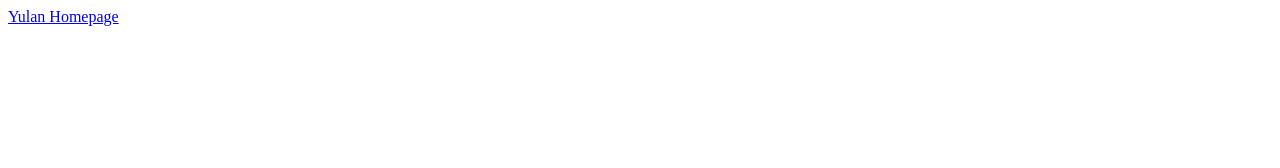
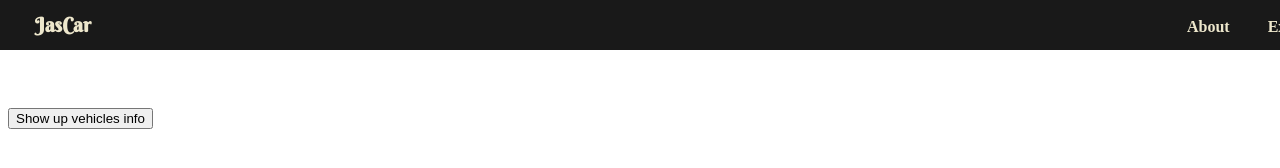
Before and after one commit to heyulan0112/Yulan-Website, a website: page explore.html in a window 1280 px wide. Drawn offline with Linux system fonts and the light colour scheme; a web font is replaced by a local one.

Commit message:
JasCar explore.html MongoDB access vehicles info code updated

```diff
--- a/explore.html
+++ b/explore.html
@@ -2,13 +2,34 @@
 <html lang="en" dir="ltr">
   <head>
     <meta charset="utf-8">
+    <link rel="stylesheet" href="css/explore.css">
     <title>Here is explore page</title>
+    <link rel="preconnect" href="https://fonts.googleapis.com">
+    <link rel="preconnect" href="https://fonts.gstatic.com" crossorigin>
+    <link href="https://fonts.googleapis.com/css2?family=Abril+Fatface&display=swap" rel="stylesheet">
+    <link href="https://fonts.googleapis.com/css2?family=Abril+Fatface&family=Sacramento&family=Syncopate:wght@700&display=swap" rel="stylesheet">
+    <link href="https://fonts.googleapis.com/css2?family=Abril+Fatface&family=Berkshire+Swash&family=Marcellus+SC&family=Sacramento&family=Syncopate:wght@700&display=swap" rel="stylesheet">
+    <link href="https://fonts.googleapis.com/css2?family=Abril+Fatface&family=Berkshire+Swash&family=Sacramento&family=Syncopate:wght@700&display=swap" rel="stylesheet">
   </head>
   <body>
     <div id="head" class="menu">
-      <a class="homepage" href="index.html">Yulan Homepage</a>
+      <a class="company-name" href="index.html">JasCar</a>
+      <div class="m-text">
+        <a class="menu-text" href="about.html">About</a>
+        <a class="menu-text" href="explore.html">Explore</a>
+        <a class="menu-text" href="login.html">Sign in</a>
+      </div>
     </div>
-    <script type='text/javascript' src='public/js/explore.js'></script>
-
+    <form id="form" action="/explore.html" method="post">
+      <!-- <div class="car-div" onload="document.getElementById('form').submit()">
+      </div> -->
+      <button style="margin-top: 100px;" type="submit" name="button"> Show up vehicles info </button>
+    </form>
+    <!-- <script type="text/javascript">
+      var f = document.querySelector('#form');
+      document.onload = function(){
+        f.submit()
+      }
+    </script> -->
   </body>
 </html>
--- a/public/css/explore.css
+++ b/public/css/explore.css
@@ -0,0 +1,78 @@
+.menu{
+  display: inline;
+  position: absolute;
+  z-index: 1;
+  top:0;
+  left:0;
+  right:0;
+  background-color: black;
+  height: 50px;
+  opacity: 0.9;
+  position: fixed;
+  animation:menu-fadenum 0.8s;
+}
+
+@keyframes menu-fadenum {
+  0%{height: 0px;}
+  100%{height: 50px;}
+}
+
+@keyframes fadenum{
+   0%{opacity: 0.5;}
+   100%{opacity: 1;}
+}
+
+.m-text{
+  display: inline;
+  position: relative;
+  z-index: 1;
+  left:1170px;
+  top: 3px;
+}
+
+.menu-text{
+  display: inline-block;
+  position: relative;
+  font-family: serif;
+  font-size: 16px;
+  color: #ECE5C7;
+  margin-top: 0;
+  padding: 10px 17px;
+  padding-top: 15px;
+  font-weight: bold;
+  text-decoration: none;
+  -webkit-transition: 0.5s;
+  transition: 0.5s;
+}
+
+.menu-text:hover{
+  color: #FFE3A9;
+  opacity: 1;
+  font-size: 18px;
+  text-shadow: 5px 5px 15px white;
+}
+
+
+.company-name{
+  display: inline-block;
+  position: absolute;
+  z-index: 1;
+  font-family: 'Berkshire Swash', cursive;
+  font-weight: bolder;
+  font-size: 20px;
+  margin-top: 12px;
+  margin-left: 25px;
+  color: #ECE5C7;
+  left:10px;
+  text-decoration: none;
+  transition: 0.5s;
+  padding-bottom: 10px;
+}
+
+.company-name:hover{
+  color: #FFE3A9;
+  opacity: 1;
+  font-size: 21px;
+  transition: 0.5s;
+  text-shadow: 5px 5px 15px white;
+}
```
Also changed, not shown: server.js (renamed from public/js/server.js, +63 -4 lines).
